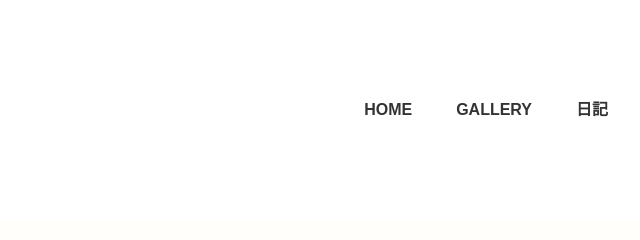
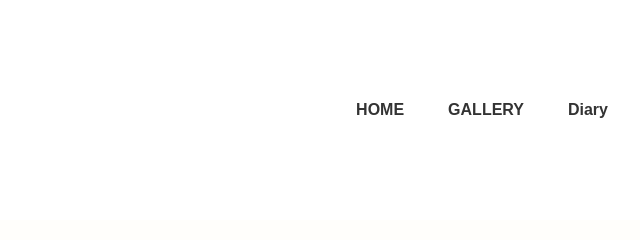
Before and after one commit to yagisk8/potfolio, a plain HTML site: page index.html in a window 1280 px wide. Shown: the top 240 px of the page, 640-1280 px from the left. Drawn offline with Linux system fonts and the light colour scheme; files whose address does not match are found by name.

Commit message:
index.html を更新
日記をDiaryに変更（日本語→英語）

```diff
--- a/index.html
+++ b/index.html
@@ -14,7 +14,7 @@
         <ul class="nav-list">
             <li><a href="index.html">HOME</a></li>
             <li><a href="gallery.html">GALLERY</a></li>
-            <li><a href="nikki.html">日記</a></li>
+            <li><a href="nikki.html">Diary</a></li>
         </ul>
     </nav>
   </header>
```
